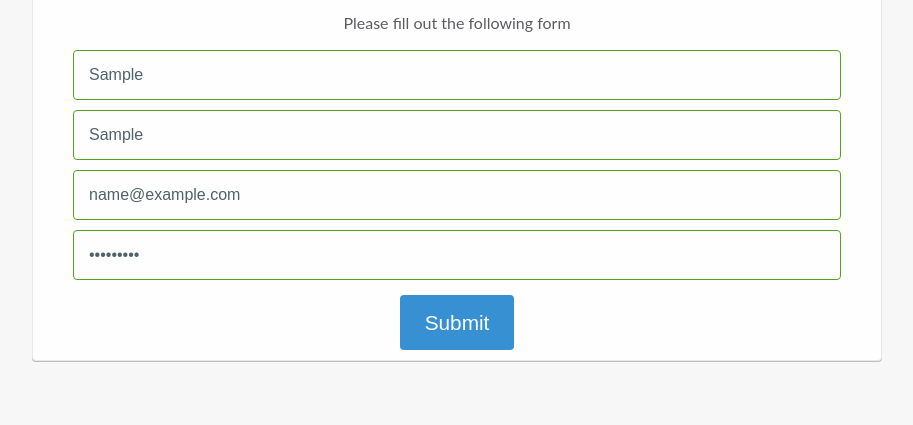
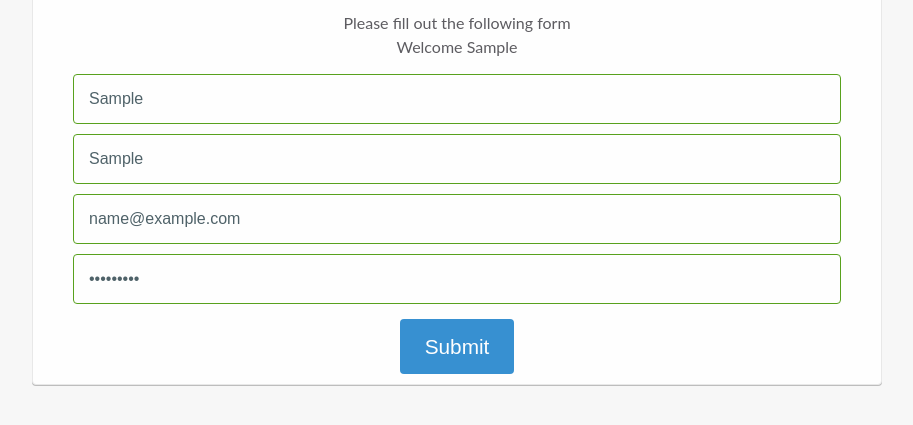
Before and after one commit to vvscode/js--ng-form-validation, a website: page simple-form.html in a window 1280 px wide. Both pictures are taken after typing "Sample", "Sample", "name@example.com", "Sample123" into the empty fields and a click on the button "Submit". Shown: the part 81-506 px from the top of the page, without its empty margins (183-1096 px from the left). Drawn offline with nearby package versions, Linux system fonts and the light colour scheme.

Commit message:
Handle submit form

```diff
--- a/js/script.js
+++ b/js/script.js
@@ -0,0 +1,6 @@
+var app = angular.module('formApp', []);
+
+app.controller('RegistrationFormController', ['$scope', function($scope) {
+    this.register = () => this.message = `Welcome ${$scope.user.firstName}`;
+
+}]);
--- a/simple-form.html
+++ b/simple-form.html
@@ -9,11 +9,19 @@
 </head>
 <body>
 <div class="page">
-    <section class="card register" ng-app>
-        <form name="simpleForm">
+    <section
+            class="card register"
+            ng-app="formApp"
+            ng-controller="RegistrationFormController as vm"
+    >
+        <form
+                name="simpleForm"
+                ng-submit="vm.register()"
+        >
             <div class="textIntro">
                 <h1>Form Validation</h1>
                 <p>Please fill out the following form</p>
+                <p ng-show="vm.message">{{ vm.message }}</p>
             </div>
             <fieldset>
                 <input
```
